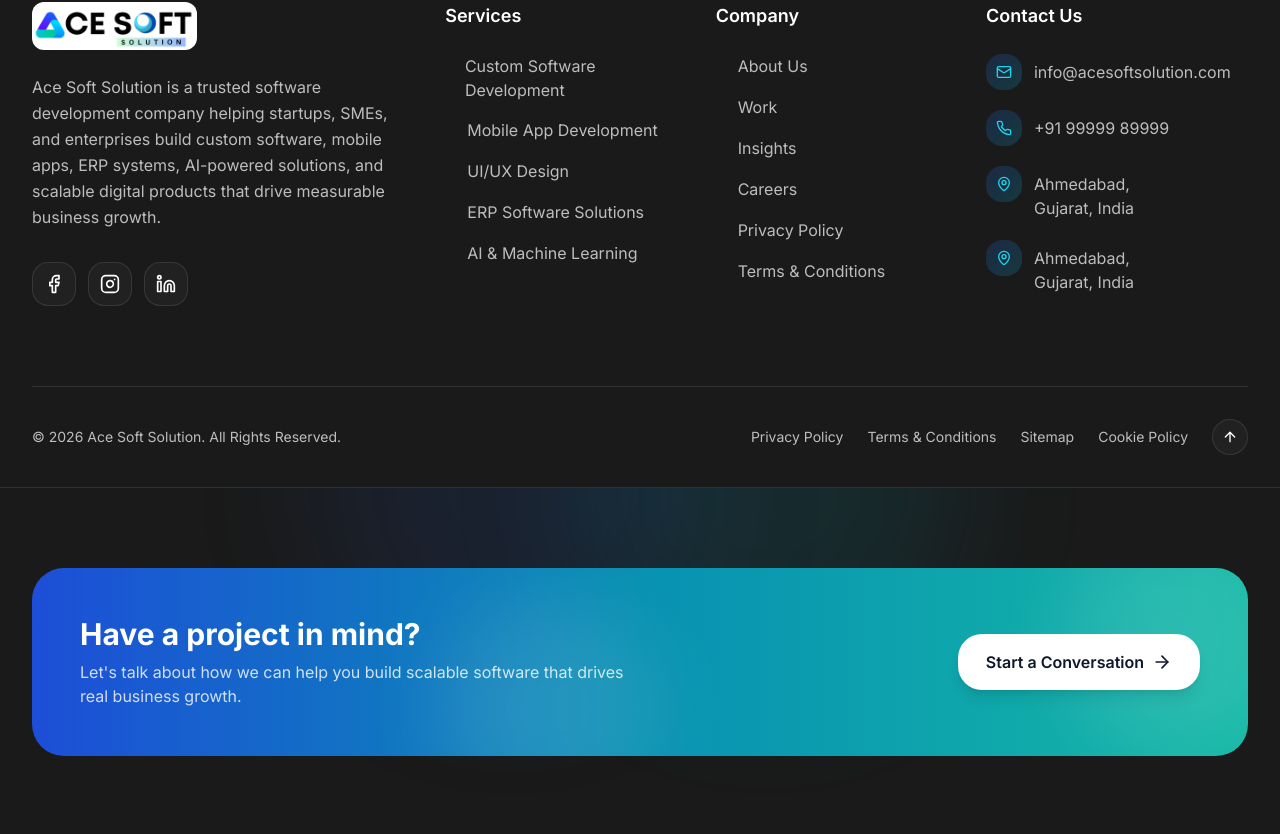
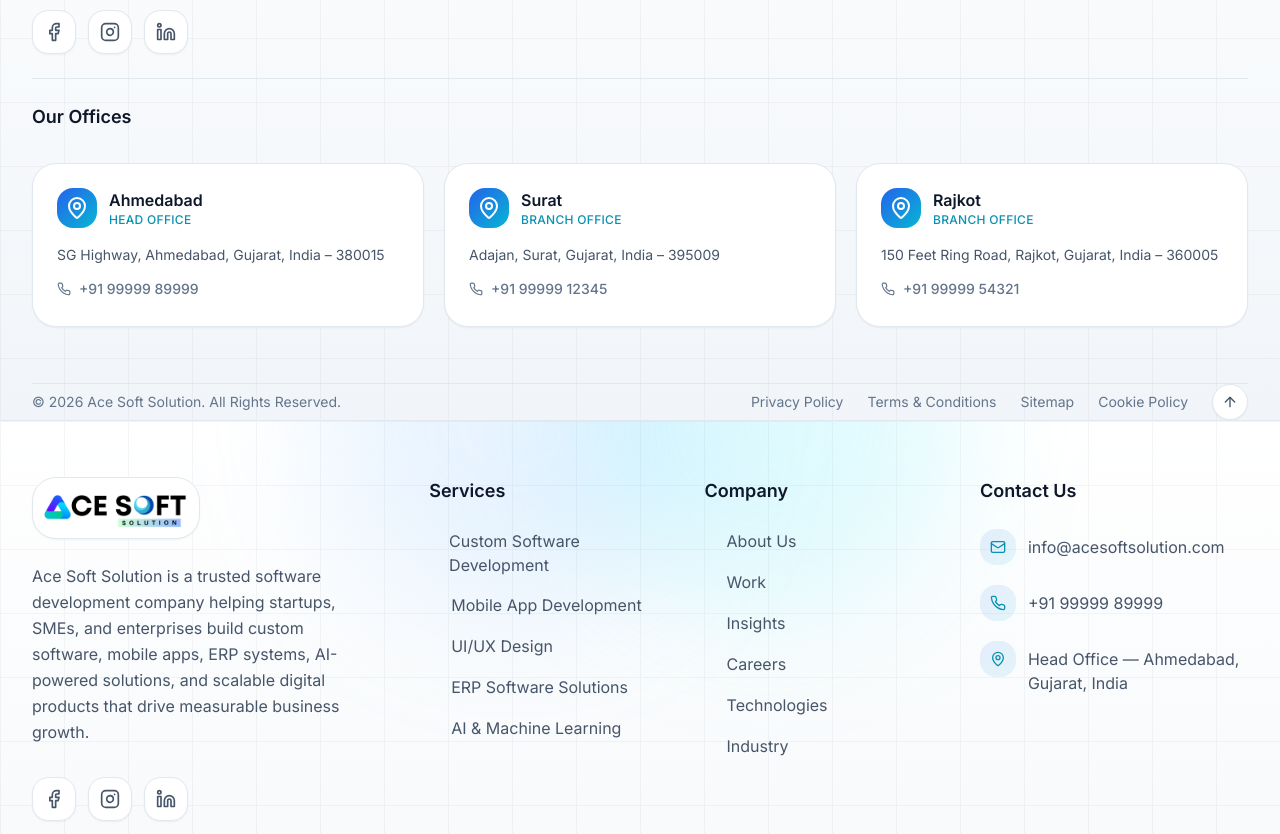
Before and after one commit to acesoftsolutions/acesoftsolution, a Next.js app: page /careers in a window 1280 px wide. Shown: the part 2165-2999 px from the top of the page. Built offline with nearby package versions, Linux system fonts and the light colour scheme.

Commit message:
refactor: reorganize component imports, enhance footer layout, and streamline service display

```diff
--- a/app/portfolio/page.tsx
+++ b/app/portfolio/page.tsx
@@ -7,7 +7,7 @@ import ScrollProgress from '@/components/shared/ScrollProgress';
 import PortfolioHero from '@/components/portfolio/PortfolioHero';
 import FeaturedCaseStudy from '@/components/portfolio/FeaturedCaseStudy';
 import ResultsSection from '@/components/portfolio/ResultsSection';
-import TestimonialsSection from '@/components/portfolio/TestimonialsSection';
+import TestimonialsSection from '@/components/home/TestimonialsSection';
 import PortfolioCTA from '@/components/portfolio/WorkCTA';
 
 export default function PortfolioPage() {
--- a/components/layout/Footer.tsx
+++ b/components/layout/Footer.tsx
@@ -13,6 +13,7 @@ import {
   ArrowRight,
   ArrowUp,
   Send,
+  CheckCircle2,
 } from "lucide-react";
 
 const services = [
@@ -56,12 +57,12 @@ const companyLinks = [
     href: "/careers",
   },
   {
-    name: "Privacy Policy",
-    href: "/privacy",
+    name: "Technologies",
+    href: "/technologies",
   },
   {
-    name: "Terms & Conditions",
-    href: "/terms",
+    name: "Industry",
+    href: "/industry",
   },
 ];
 
@@ -102,6 +103,28 @@ const socialLinks = [
   },
 ];
 
+// TODO: replace with your real office details
+const offices = [
+  {
+    city: "Ahmedabad",
+    tag: "Head Office",
+    address: "SG Highway, Ahmedabad, Gujarat, India – 380015",
+    phone: "+91 99999 89999",
+  },
+  {
+    city: "Surat",
+    tag: "Branch Office",
+    address: "Adajan, Surat, Gujarat, India – 395009",
+    phone: "+91 99999 12345",
+  },
+  {
+    city: "Rajkot",
+    tag: "Branch Office",
+    address: "150 Feet Ring Road, Rajkot, Gujarat, India – 360005",
+    phone: "+91 99999 54321",
+  },
+];
+
 export default function Footer() {
   const [email, setEmail] = useState("");
   const [subscribed, setSubscribed] = useState(false);
@@ -119,59 +142,48 @@ export default function Footer() {
   };
 
   return (
-    <footer className="relative overflow-hidden border-t border-white/10 bg-dark-light">
+    <footer className="relative overflow-hidden border-t border-slate-200 bg-gradient-to-b from-white via-slate-50 to-slate-100">
       {/* Ambient glow */}
       <div className="pointer-events-none absolute inset-0">
-        <div className="absolute left-1/4 top-0 h-96 w-96 -translate-y-1/2 rounded-full bg-blue-600/10 blur-3xl" />
-        <div className="absolute right-1/4 top-0 h-96 w-96 -translate-y-1/2 rounded-full bg-cyan-500/10 blur-3xl" />
+        <div className="absolute left-1/4 top-0 h-96 w-96 -translate-y-1/2 rounded-full bg-blue-300/20 blur-3xl" />
+        <div className="absolute right-1/4 top-0 h-96 w-96 -translate-y-1/2 rounded-full bg-cyan-300/20 blur-3xl" />
       </div>
+
+      {/* Subtle grid texture */}
+      <div
+        className="
+          pointer-events-none
+          absolute
+          inset-0
+          opacity-[0.035]
+          [background-image:linear-gradient(to_right,#0f172a_1px,transparent_1px),linear-gradient(to_bottom,#0f172a_1px,transparent_1px)]
+          [background-size:64px_64px]
+        "
+      />
 
       <div className="relative max-w-[1280px] mx-auto px-5 lg:px-8">
         {/* ================= CTA banner ================= */}
-        <div className="pt-16 lg:pt-20">
-          <div className="relative overflow-hidden rounded-[32px] bg-gradient-to-r from-blue-700 via-cyan-600 to-teal-500 p-8 lg:p-12">
-            <div className="pointer-events-none absolute -right-10 -top-10 h-56 w-56 rounded-full bg-white/10 blur-2xl" />
-            <div className="pointer-events-none absolute -bottom-16 left-1/3 h-56 w-56 rounded-full bg-white/10 blur-2xl" />
 
-            <div className="relative flex flex-col items-start justify-between gap-6 lg:flex-row lg:items-center">
-              <div>
-                <h3 className="text-2xl font-bold text-white lg:text-3xl">
-                  Have a project in mind?
-                </h3>
-                <p className="mt-2 max-w-xl text-white/80">
-                  Let's talk about how we can help you build scalable
-                  software that drives real business growth.
-                </p>
-              </div>
-
-              <Link
-                href="/contact"
-                className="group inline-flex shrink-0 items-center gap-2 rounded-2xl bg-white px-7 py-4 font-semibold text-slate-900 shadow-lg transition-all duration-300 hover:-translate-y-1 hover:shadow-2xl"
-              >
-                Start a Conversation
-                <ArrowRight className="h-5 w-5 transition-transform duration-300 group-hover:translate-x-1" />
-              </Link>
-            </div>
-          </div>
-        </div>
 
         {/* ================= Main Footer ================= */}
-        <div className="py-16 lg:py-20">
-          <div className="grid gap-14 lg:grid-cols-[1.5fr_0.9fr_0.9fr_1.1fr]">
+        <div className="py-12 lg:py-14">
+          <div className="grid gap-14 lg:grid-cols-[1.4fr_0.9fr_0.9fr_1.1fr]">
             {/* Brand */}
             <div>
               <Link href="/" className="inline-flex items-center gap-4 mb-6">
+                <div className="rounded-2xl border border-slate-200 bg-white p-2 shadow-sm">
                   <Image
                     src="/logo.png"
                     alt="Ace Soft Solution"
-                  width={165}
-                  height={60}
+                    width={150}
+                    height={54}
                     priority
                     className="rounded-sm"
                   />
+                </div>
               </Link>
 
-              <p className="text-muted max-w-md leading-relaxed mb-8">
+              <p className="max-w-md leading-relaxed text-slate-600 mb-8">
                 Ace Soft Solution is a trusted software development company
                 helping startups, SMEs, and enterprises build custom software,
                 mobile apps, ERP systems, AI-powered solutions, and scalable
@@ -186,7 +198,7 @@ export default function Footer() {
                     href={social.href}
                     whileHover={{ y: -3 }}
                     whileTap={{ scale: 0.95 }}
-                    className="h-11 w-11 rounded-xl border border-white/10 bg-white/[0.03] flex items-center justify-center text-white hover:border-cyan-400/30 hover:text-cyan-400 transition-all"
+                    className="flex h-11 w-11 items-center justify-center rounded-xl border border-slate-200 bg-white text-slate-600 shadow-sm transition-all hover:border-cyan-400/50 hover:text-cyan-600"
                     aria-label={social.label}
                   >
                     <social.icon className="h-5 w-5" />
@@ -197,7 +209,7 @@ export default function Footer() {
 
             {/* Services */}
             <div>
-              <h4 className="text-white font-semibold text-lg mb-6">
+              <h4 className="mb-6 text-lg font-semibold text-slate-900">
                 Services
               </h4>
 
@@ -206,9 +218,9 @@ export default function Footer() {
                   <li key={service.name}>
                     <Link
                       href={service.href}
-                      className="group inline-flex items-center gap-2 text-muted hover:text-white transition-colors"
+                      className="group inline-flex items-center gap-2 text-slate-600 transition-colors hover:text-slate-900"
                     >
-                      <ArrowRight className="h-3.5 w-3.5 -translate-x-1 text-cyan-400 opacity-0 transition-all duration-200 group-hover:translate-x-0 group-hover:opacity-100" />
+                      <ArrowRight className="h-3.5 w-3.5 -translate-x-1 text-cyan-500 opacity-0 transition-all duration-200 group-hover:translate-x-0 group-hover:opacity-100" />
                       {service.name.trim()}
                     </Link>
                   </li>
@@ -218,7 +230,7 @@ export default function Footer() {
 
             {/* Company */}
             <div>
-              <h4 className="text-white font-semibold text-lg mb-6">
+              <h4 className="mb-6 text-lg font-semibold text-slate-900">
                 Company
               </h4>
 
@@ -227,9 +239,9 @@ export default function Footer() {
                   <li key={link.name}>
                     <Link
                       href={link.href}
-                      className="group inline-flex items-center gap-2 text-muted hover:text-white transition-colors"
+                      className="group inline-flex items-center gap-2 text-slate-600 transition-colors hover:text-slate-900"
                     >
-                      <ArrowRight className="h-3.5 w-3.5 -translate-x-1 text-cyan-400 opacity-0 transition-all duration-200 group-hover:translate-x-0 group-hover:opacity-100" />
+                      <ArrowRight className="h-3.5 w-3.5 -translate-x-1 text-cyan-500 opacity-0 transition-all duration-200 group-hover:translate-x-0 group-hover:opacity-100" />
                       {link.name}
                     </Link>
                   </li>
@@ -239,47 +251,37 @@ export default function Footer() {
 
             {/* Contact */}
             <div>
-              <h4 className="text-white font-semibold text-lg mb-6">
+              <h4 className="mb-6 text-lg font-semibold text-slate-900">
                 Contact Us
               </h4>
 
               <div className="space-y-5">
                 <a
                   href="mailto:info@acesoftsolution.com"
-                  className="group flex items-start gap-3 text-muted hover:text-white transition-colors"
+                  className="group flex items-start gap-3 text-slate-600 transition-colors hover:text-slate-900"
                 >
-                  <span className="flex h-9 w-9 shrink-0 items-center justify-center rounded-xl bg-gradient-to-br from-blue-600/20 to-cyan-500/20 text-cyan-400 transition-colors group-hover:from-blue-600/30 group-hover:to-cyan-500/30">
+                  <span className="flex h-9 w-9 shrink-0 items-center justify-center rounded-xl bg-gradient-to-br from-blue-600/10 to-cyan-500/10 text-cyan-600 transition-colors group-hover:from-blue-600/20 group-hover:to-cyan-500/20">
                     <Mail className="h-4 w-4" />
                   </span>
                   <span className="pt-1.5">info@acesoftsolution.com</span>
                 </a>
 
                 <a
-                  href="tel:+919999999999"
-                  className="group flex items-start gap-3 text-muted hover:text-white transition-colors"
+                  href="tel:+919999989999"
+                  className="group flex items-start gap-3 text-slate-600 transition-colors hover:text-slate-900"
                 >
-                  <span className="flex h-9 w-9 shrink-0 items-center justify-center rounded-xl bg-gradient-to-br from-blue-600/20 to-cyan-500/20 text-cyan-400 transition-colors group-hover:from-blue-600/30 group-hover:to-cyan-500/30">
+                  <span className="flex h-9 w-9 shrink-0 items-center justify-center rounded-xl bg-gradient-to-br from-blue-600/10 to-cyan-500/10 text-cyan-600 transition-colors group-hover:from-blue-600/20 group-hover:to-cyan-500/20">
                     <Phone className="h-4 w-4" />
                   </span>
                   <span className="pt-1.5">+91 99999 89999</span>
                 </a>
 
-                <div className="flex items-start gap-3 text-muted">
-                  <span className="flex h-9 w-9 shrink-0 items-center justify-center rounded-xl bg-gradient-to-br from-blue-600/20 to-cyan-500/20 text-cyan-400">
+                <div className="flex items-start gap-3 text-slate-600">
+                  <span className="flex h-9 w-9 shrink-0 items-center justify-center rounded-xl bg-gradient-to-br from-blue-600/10 to-cyan-500/10 text-cyan-600">
                     <MapPin className="h-4 w-4" />
                   </span>
                   <span className="pt-1.5">
-                    Ahmedabad,
-                    <br />
-                    Gujarat, India
-                  </span>
-                </div>
-                <div className="flex items-start gap-3 text-muted">
-                  <span className="flex h-9 w-9 shrink-0 items-center justify-center rounded-xl bg-gradient-to-br from-blue-600/20 to-cyan-500/20 text-cyan-400">
-                    <MapPin className="h-4 w-4" />
-                  </span>
-                  <span className="pt-1.5">
-                    Ahmedabad,
+                    Head Office — Ahmedabad,
                     <br />
                     Gujarat, India
                   </span>
@@ -287,12 +289,54 @@ export default function Footer() {
               </div>
             </div>
           </div>
+
+          {/* ================= Offices ================= */}
+          <div className="mt-6 border-t border-slate-200 pt-6">
+            <h4 className="mb-8 text-lg font-semibold text-slate-900">
+              Our Offices
+            </h4>
+
+            <div className="grid gap-5 sm:grid-cols-2 lg:grid-cols-3">
+              {offices.map((office) => (
+                <div
+                  key={office.city}
+                  className="group rounded-2xl border border-slate-200 bg-white p-6 shadow-sm transition-all duration-300 hover:-translate-y-1 hover:shadow-lg hover:shadow-blue-900/5"
+                >
+                  <div className="flex items-center gap-3">
+                    <span className="flex h-10 w-10 shrink-0 items-center justify-center rounded-xl bg-gradient-to-br from-blue-600 to-cyan-500 text-white">
+                      <MapPin className="h-4.5 w-4.5" />
+                    </span>
+                    <div>
+                      <p className="font-semibold text-slate-900">
+                        {office.city}
+                      </p>
+                      <p className="text-xs font-medium uppercase tracking-wide text-cyan-600">
+                        {office.tag}
+                      </p>
+                    </div>
+                  </div>
+
+                  <p className="mt-4 text-sm leading-relaxed text-slate-600">
+                    {office.address}
+                  </p>
+
+                  <a
+                    href={`tel:${office.phone.replace(/\s/g, "")}`}
+                    className="mt-3 inline-flex items-center gap-2 text-sm font-medium text-slate-500 transition-colors hover:text-cyan-600"
+                  >
+                    <Phone className="h-3.5 w-3.5" />
+                    {office.phone}
+                  </a>
+                </div>
+              ))}
+            </div>
+          </div>
         </div>
 
         {/* ================= Bottom Bar ================= */}
-        <div className="border-t border-white/10 py-8">
-          <div className="flex flex-col md:flex-row justify-between items-center gap-4">
-            <p className="text-sm text-muted text-center md:text-left">
+        <div className="border-t border-slate-200 py-2z">
+          <div className="flex flex-col items-center justify-between gap-4 md:flex-row">
+            <p className="text-center text-sm text-slate-500 md:text-left">
               © {new Date().getFullYear()} Ace Soft Solution. All Rights
               Reserved.
             </p>
@@ -302,7 +346,7 @@ export default function Footer() {
                 <Link
                   key={link.name}
                   href={link.href}
-                  className="text-sm text-muted hover:text-white transition-colors"
+                  className="text-sm text-slate-500 transition-colors hover:text-slate-900"
                 >
                   {link.name}
                 </Link>
@@ -314,7 +358,7 @@ export default function Footer() {
                 whileHover={{ y: -2 }}
                 whileTap={{ scale: 0.95 }}
                 aria-label="Back to top"
-                className="flex h-9 w-9 items-center justify-center rounded-full border border-white/10 bg-white/[0.03] text-white hover:border-cyan-400/30 hover:text-cyan-400 transition-all"
+                className="flex h-9 w-9 items-center justify-center rounded-full border border-slate-200 bg-white text-slate-600 shadow-sm transition-all hover:border-cyan-400/50 hover:text-cyan-600"
               >
                 <ArrowUp className="h-4 w-4" />
               </motion.button>
```
Also changed, not shown: components/home/AboutSection.tsx (+1 -89 lines), components/portfolio/PortfolioHero.tsx (+0 -18 lines), components/services/FeaturedServices.tsx (+54 -83 lines), components/services/ServicesHero.tsx (+0 -24 lines), components/technologies/CTASection.tsx (+0 -32 lines). Lines whose indentation alone changed are shown as unchanged.
